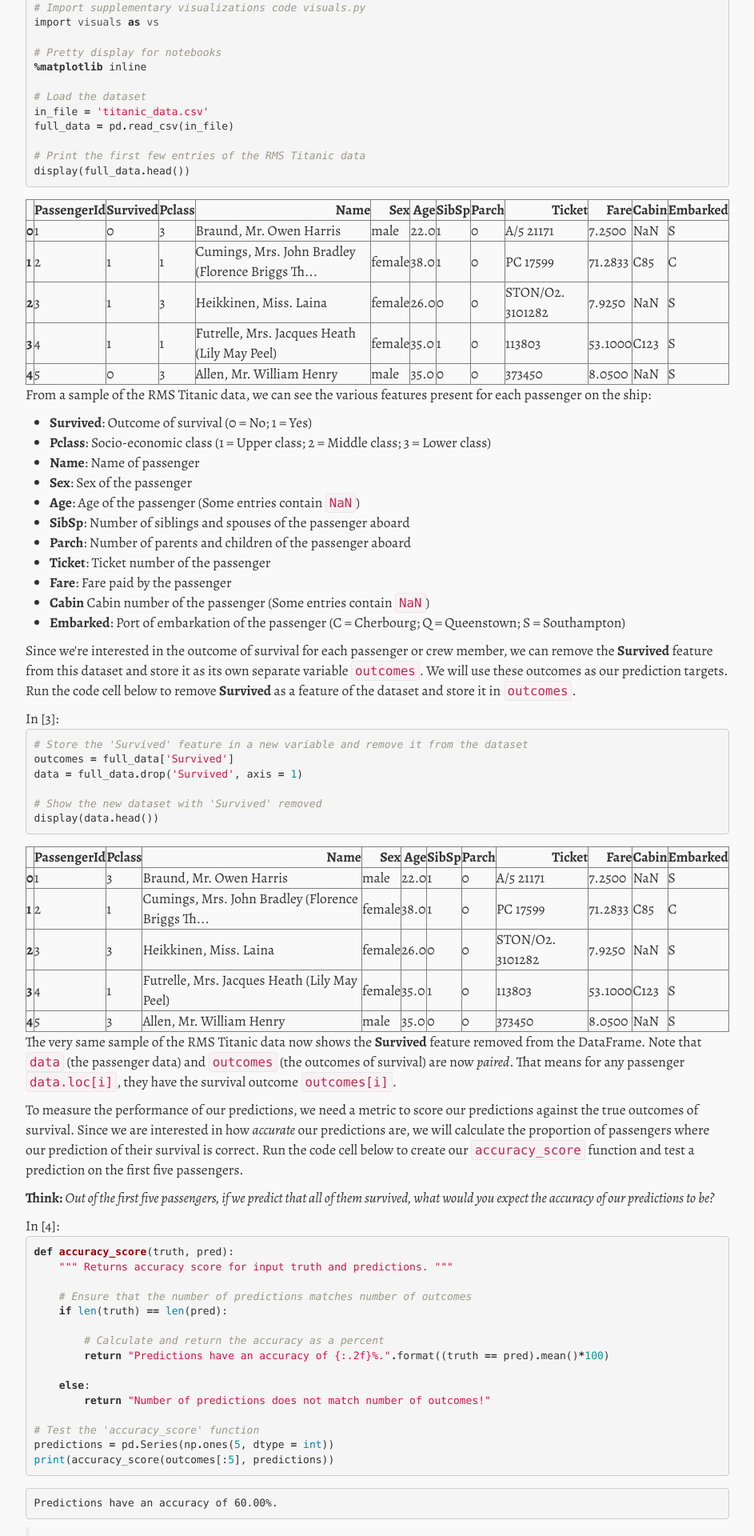
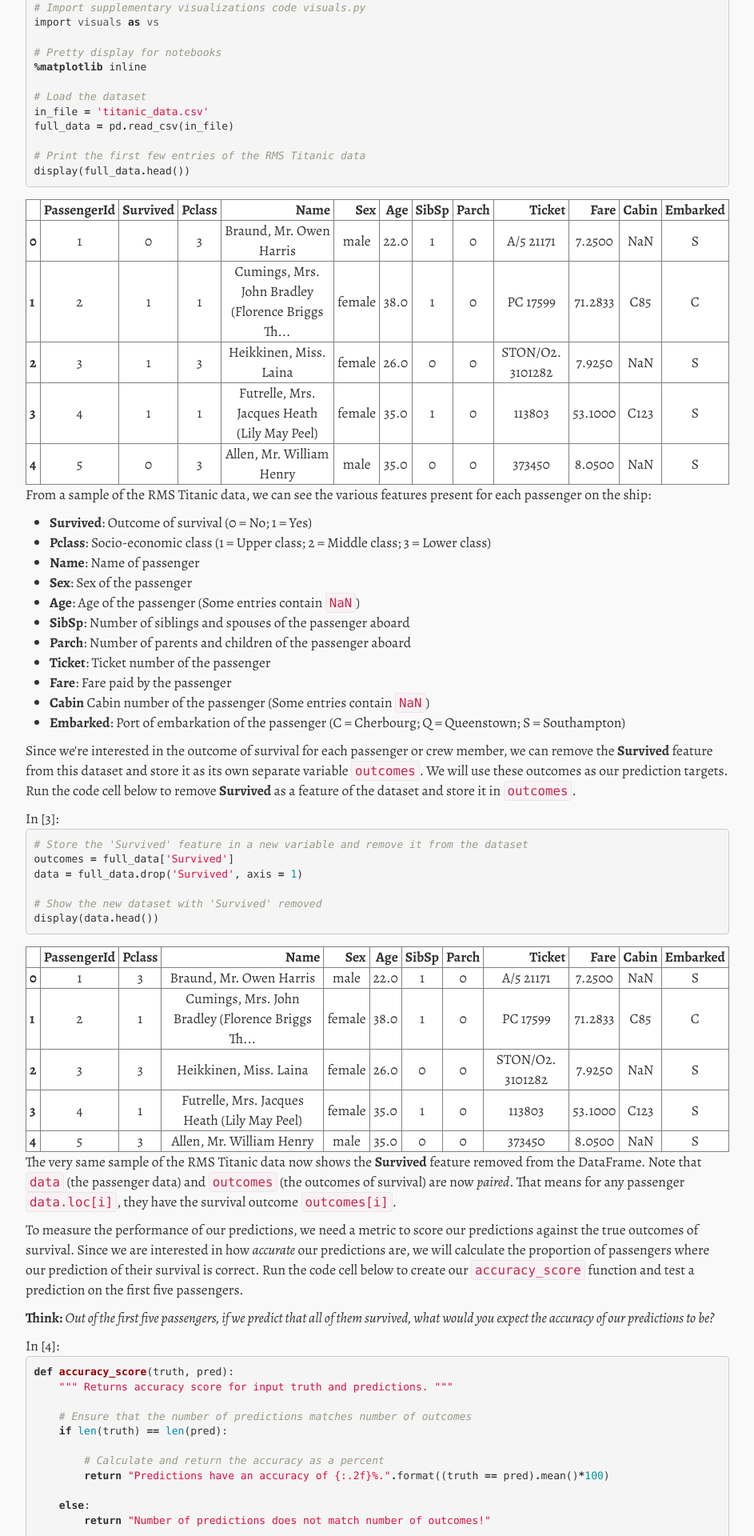
Before and after one commit to sagecodes/sage-blog, a Jekyll site: the page built from _posts/projects/2018-09-04-Project7.markdown, in a window 1280 px wide. Shown: the part 988-2908 px from the top of the page at 80% size, without its empty margins (168-1111 px from the left). Built offline with Jekyll 4.4.1, drawn with Linux system fonts in a browser that asks for light colours; nearby versions of some CDN libraries; some web fonts are replaced.

Commit message:
Add styleing changes for embedding jupyter notebooks

```diff
--- a/css/main.scss
+++ b/css/main.scss
@@ -101,3 +101,13 @@ body {
     background-color:$grey-color-light;
 
 }
+
+// Layout changes for embeding Jupyter notebooks
+table {
+    background-color: #fff !important;
+}
+
+td, th {
+    padding: 0 4px !important;
+    text-align: center;
+}
```
